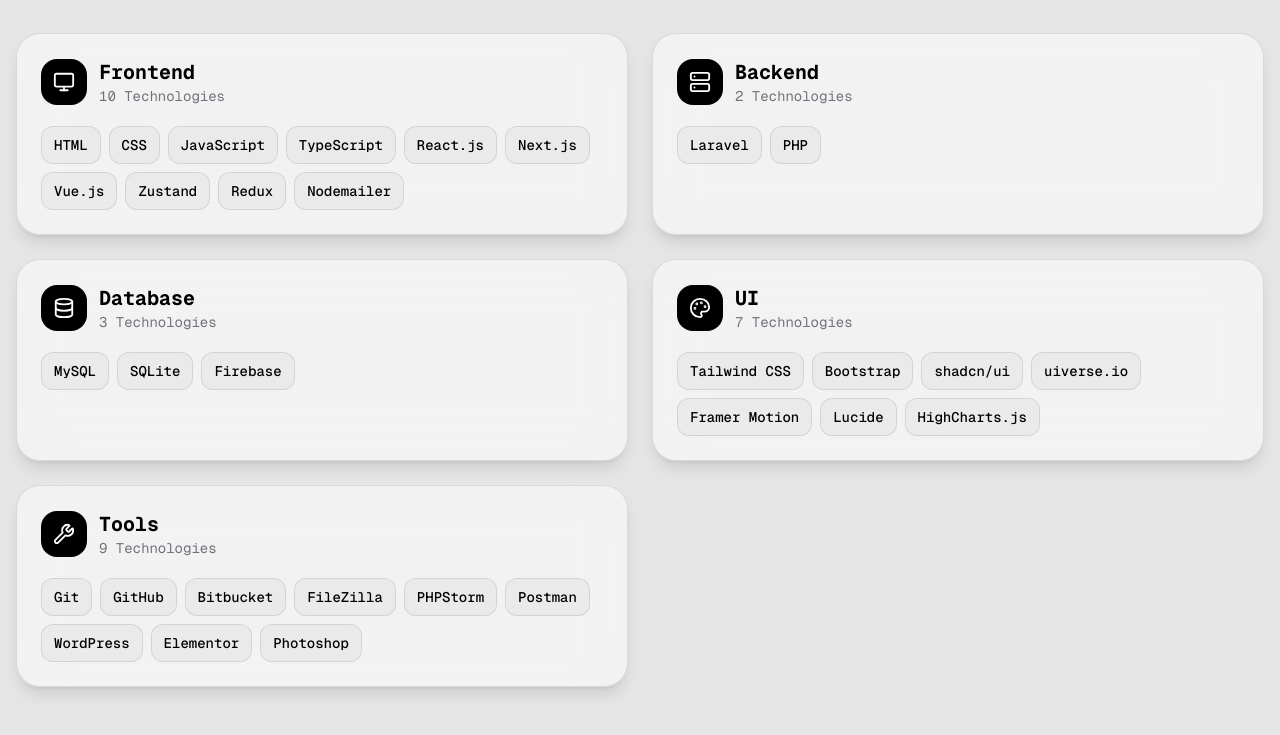
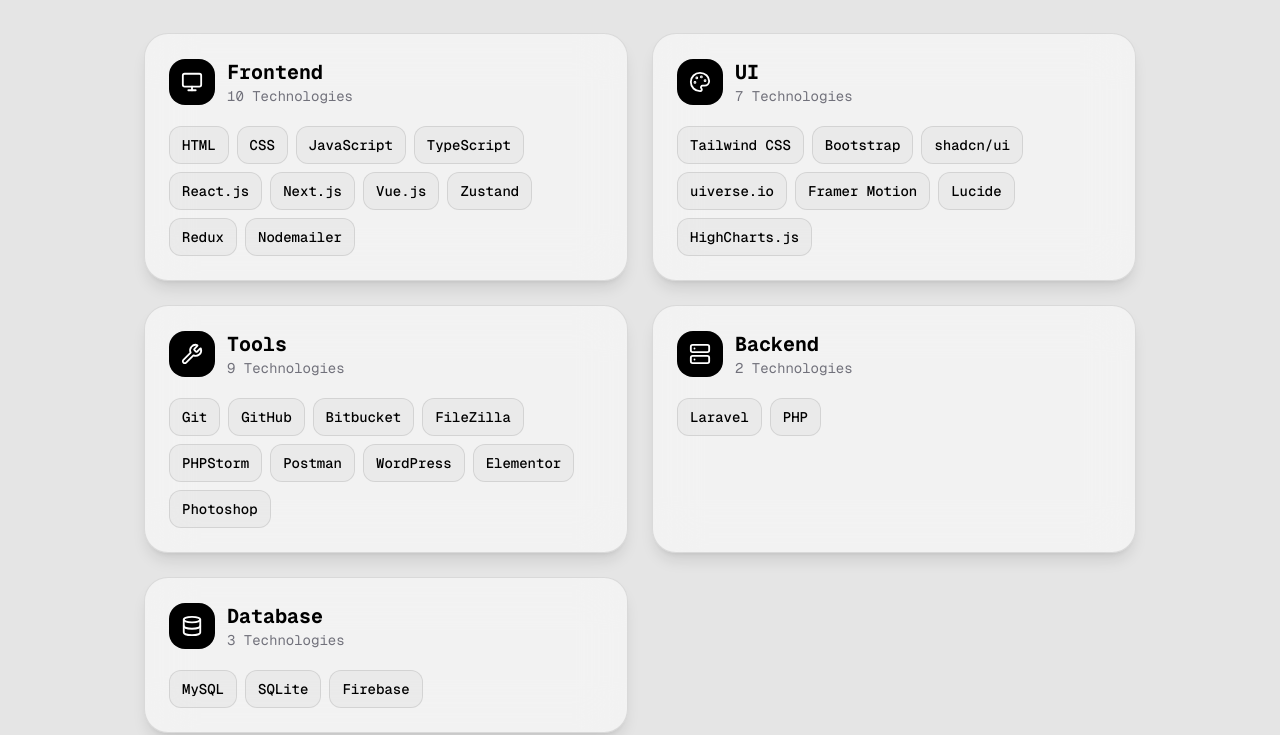
Before and after one commit to arslan433/Ar-Portfolio, a Next.js app: page / in a window 1280 px wide. Shown: the part 1760-2495 px from the top of the page. Built offline with nearby package versions, Linux system fonts and the light colour scheme.

Commit message:
design fixes

```diff
--- a/src/components/TechStack.jsx
+++ b/src/components/TechStack.jsx
@@ -22,8 +22,6 @@
       "Redux",
       "Nodemailer",
     ],
-    Backend: ["Laravel", "PHP"],
-    Database: ["MySQL", "SQLite", "Firebase"],
     UI: [
       "Tailwind CSS",
       "Bootstrap",
@@ -44,6 +42,9 @@
       "Elementor",
       "Photoshop",
     ],
+    Backend: ["Laravel", "PHP"],
+    Database: ["MySQL", "SQLite", "Firebase"],
+
   };
 
   const icons = {
@@ -55,7 +56,7 @@
   };
 
   return (
-    <section className="max-w-7xl mx-auto px-4 py-20">
+    <section className="max-w-5xl mx-4 px-4 py-20">
       {/* Heading */}
       <div className="mb-12">
         <h2 className="text-5xl max-sm:text-4xl font-bold tracking-tight">
```
